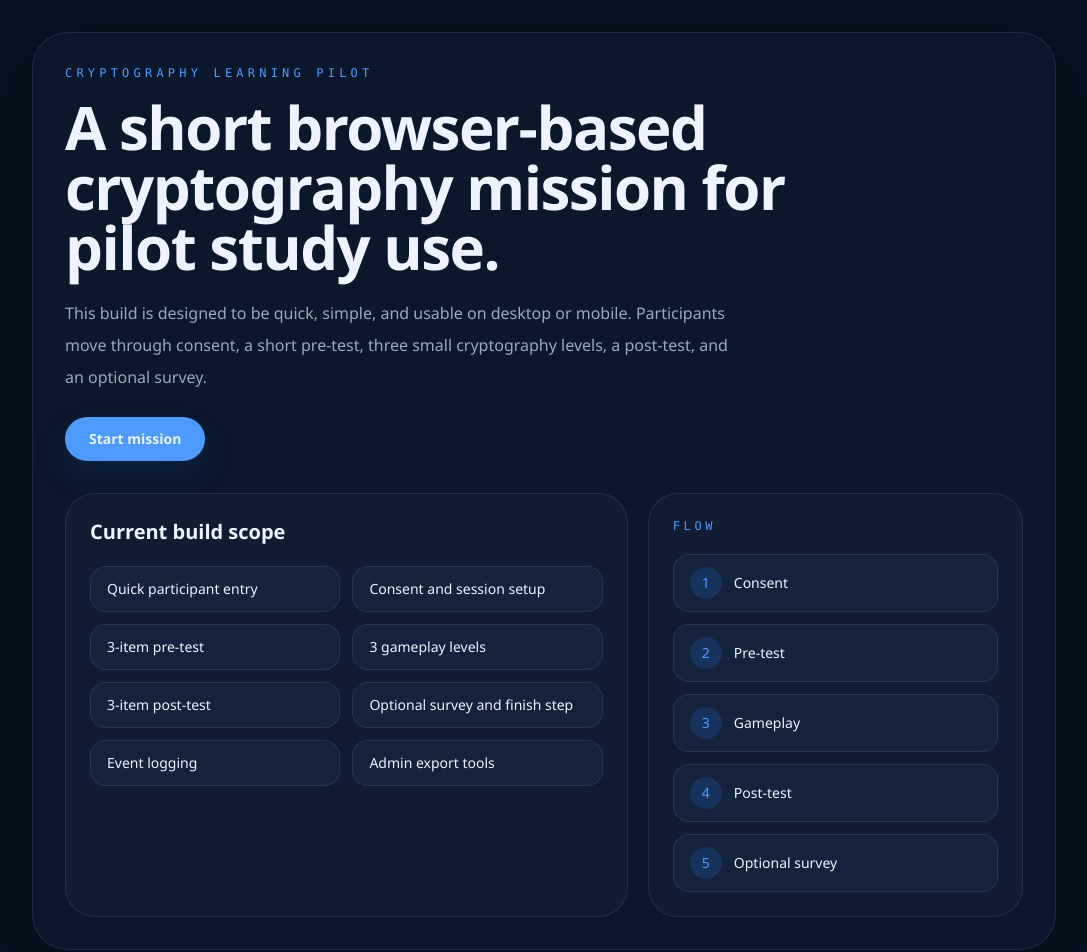
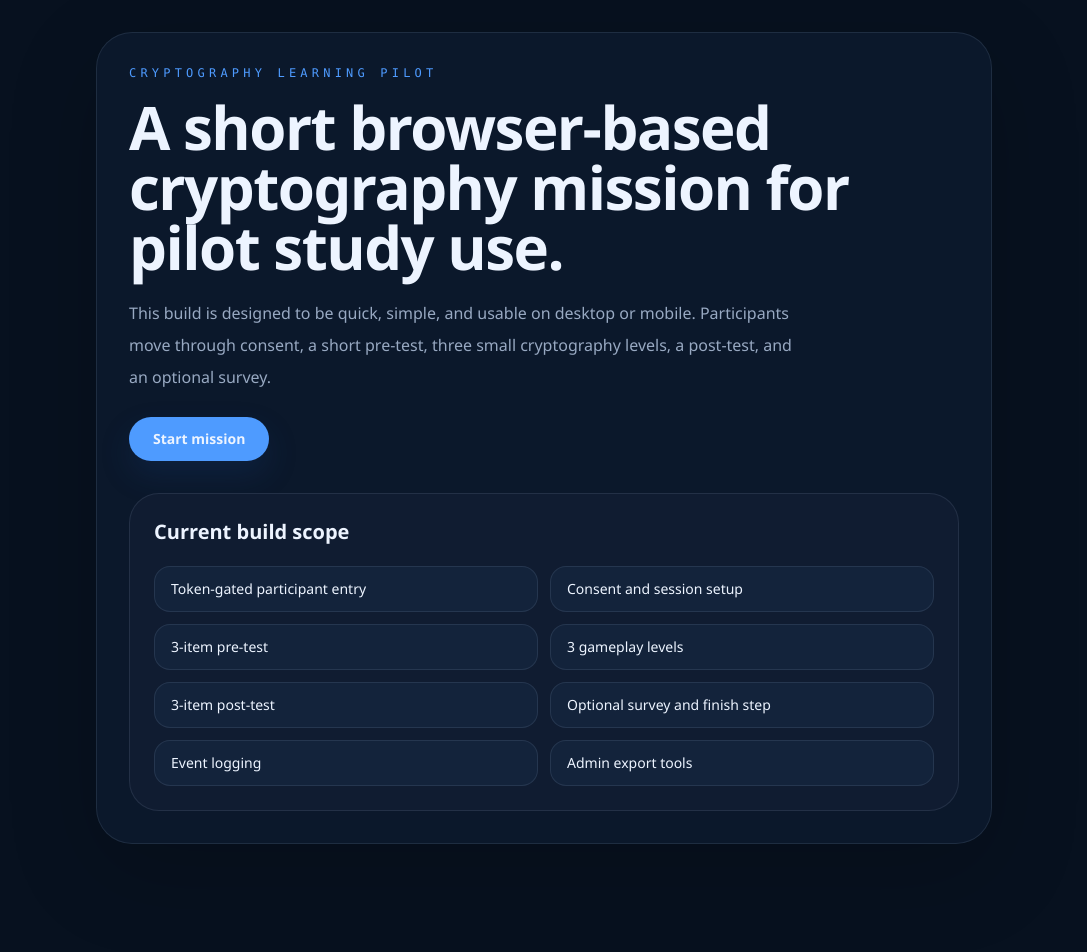
Before and after one commit to Freeway-project/Cybersecurity-Game, a Next.js app: page / in a window 1280 px wide. Shown: the top 952 px of the page, without its empty margins (96-1183 px from the left). After the commit the page ends 876 px from the top, so only its background shows below. Built offline with nearby package versions, Linux system fonts and the light colour scheme.

Commit message:
Harden deployment defaults

```diff
--- a/src/app/admin/page.tsx
+++ b/src/app/admin/page.tsx
@@ -27,7 +27,7 @@ export default async function AdminPage() {
     <SiteShell
       eyebrow="Pilot Operations"
       title="Study admin console"
-      description="Invite generation, funnel visibility, and exports for the non-game pilot build."
+      description="Invite generation, funnel visibility, and exports for the deployed pilot build."
     >
       <div className="space-y-6">
         {isAuthenticated ? (
--- a/src/app/page.tsx
+++ b/src/app/page.tsx
@@ -3,7 +3,7 @@ import Link from "next/link";
 export default function Home() {
   return (
     <div className="min-h-screen bg-[var(--canvas)] px-5 py-8 sm:px-8">
-      <div className="mx-auto flex w-full max-w-5xl flex-col gap-8 rounded-[36px] border border-[var(--border)] bg-[var(--card)]/92 p-8 shadow-[0_28px_90px_rgba(0,0,0,0.18)] backdrop-blur">
+      <div className="mx-auto flex w-full max-w-4xl flex-col gap-8 rounded-[36px] border border-[var(--border)] bg-[var(--card)]/92 p-8 shadow-[0_28px_90px_rgba(0,0,0,0.18)] backdrop-blur">
         <div className="max-w-3xl">
           <p className="font-mono text-xs uppercase tracking-[0.35em] text-[var(--accent-strong)]">
             Cryptography Learning Pilot
@@ -25,12 +25,11 @@ export default function Home() {
             </Link>
           </div>
         </div>
-        <div className="grid gap-5 lg:grid-cols-[1.2fr_0.8fr]">
         <div className="rounded-[30px] border border-[var(--border)] bg-[var(--card-soft)] p-6">
           <h2 className="text-xl font-semibold text-[var(--ink)]">Current build scope</h2>
           <div className="mt-5 grid gap-3 sm:grid-cols-2">
             {[
-                "Quick participant entry",
+              "Token-gated participant entry",
               "Consent and session setup",
               "3-item pre-test",
               "3 gameplay levels",
@@ -48,31 +47,6 @@ export default function Home() {
             ))}
           </div>
         </div>
-          <div className="rounded-[30px] border border-[var(--border)] bg-[var(--card-soft)] p-6">
-            <p className="font-mono text-xs uppercase tracking-[0.3em] text-[var(--accent-strong)]">
-              Flow
-            </p>
-            <div className="mt-5 space-y-3">
-              {[
-                "Consent",
-                "Pre-test",
-                "Gameplay",
-                "Post-test",
-                "Optional survey",
-              ].map((item, index) => (
-                <div
-                  key={item}
-                  className="flex items-center gap-3 rounded-2xl border border-[var(--border)] bg-[var(--card-strong)] px-4 py-3 text-sm font-medium text-[var(--ink)]"
-                >
-                  <span className="flex h-8 w-8 items-center justify-center rounded-full bg-[var(--accent)]/18 text-[var(--accent-strong)]">
-                    {index + 1}
-                  </span>
-                  <span>{item}</span>
-                </div>
-              ))}
-            </div>
-          </div>
-        </div>
       </div>
     </div>
   );
--- a/src/config/env.ts
+++ b/src/config/env.ts
@@ -11,7 +11,7 @@ const serverEnvSchema = z.object({
 const clientEnvSchema = z.object({
   NEXT_PUBLIC_ENABLE_DEV_BYPASS: z
     .enum(["true", "false"])
-    .default("true")
+    .default("false")
     .transform((value) => value === "true"),
 });
 
@@ -22,7 +22,7 @@ export function getServerEnv() {
 export function getClientEnv() {
   return clientEnvSchema.parse({
     NEXT_PUBLIC_ENABLE_DEV_BYPASS:
-      process.env.NEXT_PUBLIC_ENABLE_DEV_BYPASS ?? "true",
+      process.env.NEXT_PUBLIC_ENABLE_DEV_BYPASS ?? "false",
   });
 }
 
--- a/src/modules/study/components/study-experience.tsx
+++ b/src/modules/study/components/study-experience.tsx
@@ -3,6 +3,7 @@
 import { useEffect, useRef, useState } from "react";
 
 import { assessmentItems, likertLabels, priorExperienceLabels, studyCopy, surveyItems } from "@/config/study";
+import { getClientEnv } from "@/config/env";
 import { Button } from "@/components/ui/button";
 import { Card } from "@/components/ui/card";
 import { SiteShell } from "@/components/layout/site-shell";
@@ -85,6 +86,8 @@ async function readJson<T>(response: Response): Promise<T> {
 }
 
 export function StudyExperience({ initialToken }: StudyExperienceProps) {
+  const devBypassEnabled =
+    process.env.NODE_ENV !== "production" && getClientEnv().NEXT_PUBLIC_ENABLE_DEV_BYPASS;
   const [tokenState, setTokenState] = useState<TokenResolutionResponse | null>(null);
   const [currentStep, setCurrentStep] = useState<StudyStep>("landing");
   const [consentForm, setConsentForm] = useState<ConsentFormState>(initialConsentForm);
@@ -424,11 +427,13 @@ export function StudyExperience({ initialToken }: StudyExperienceProps) {
             {tokenState?.error ??
               "This study link could not be verified. Use the invite link exactly as it was sent."}
           </p>
-          <div className="rounded-2xl border border-dashed border-[var(--border-strong)] bg-[var(--card)]/70 p-4 text-sm text-[var(--ink-muted)]">
-            Local development can use the dev bypass when
-            {" "}
-            <code>NEXT_PUBLIC_ENABLE_DEV_BYPASS=true</code>.
-          </div>
+          {devBypassEnabled ? (
+            <div className="rounded-2xl border border-dashed border-[var(--border-strong)] bg-[var(--card)]/70 p-4 text-sm text-[var(--ink-muted)]">
+              Local development can use the dev bypass when
+              {" "}
+              <code>NEXT_PUBLIC_ENABLE_DEV_BYPASS=true</code>.
+            </div>
+          ) : null}
         </Card>
       );
     }
```
Also changed, not shown: 2 other files (tests, documents, lock files or other folders). Lines whose indentation alone changed are shown as unchanged.
